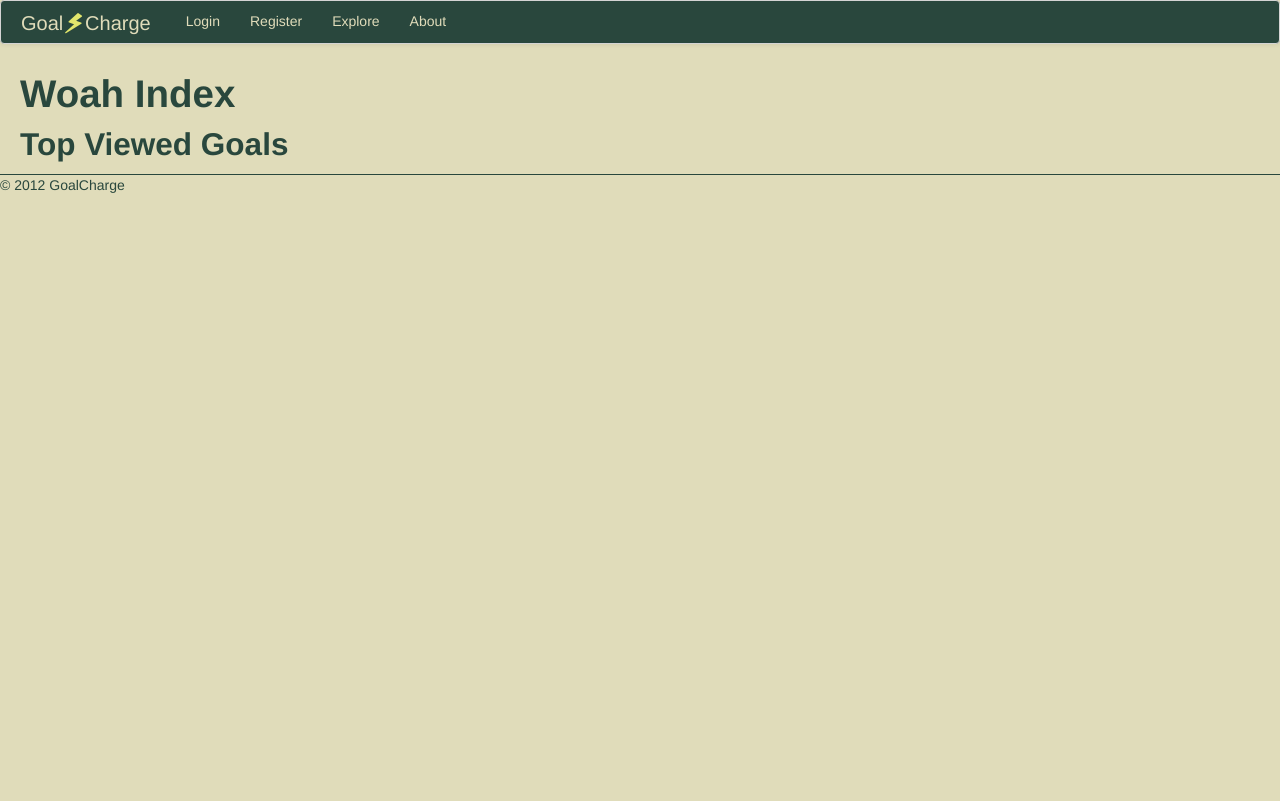
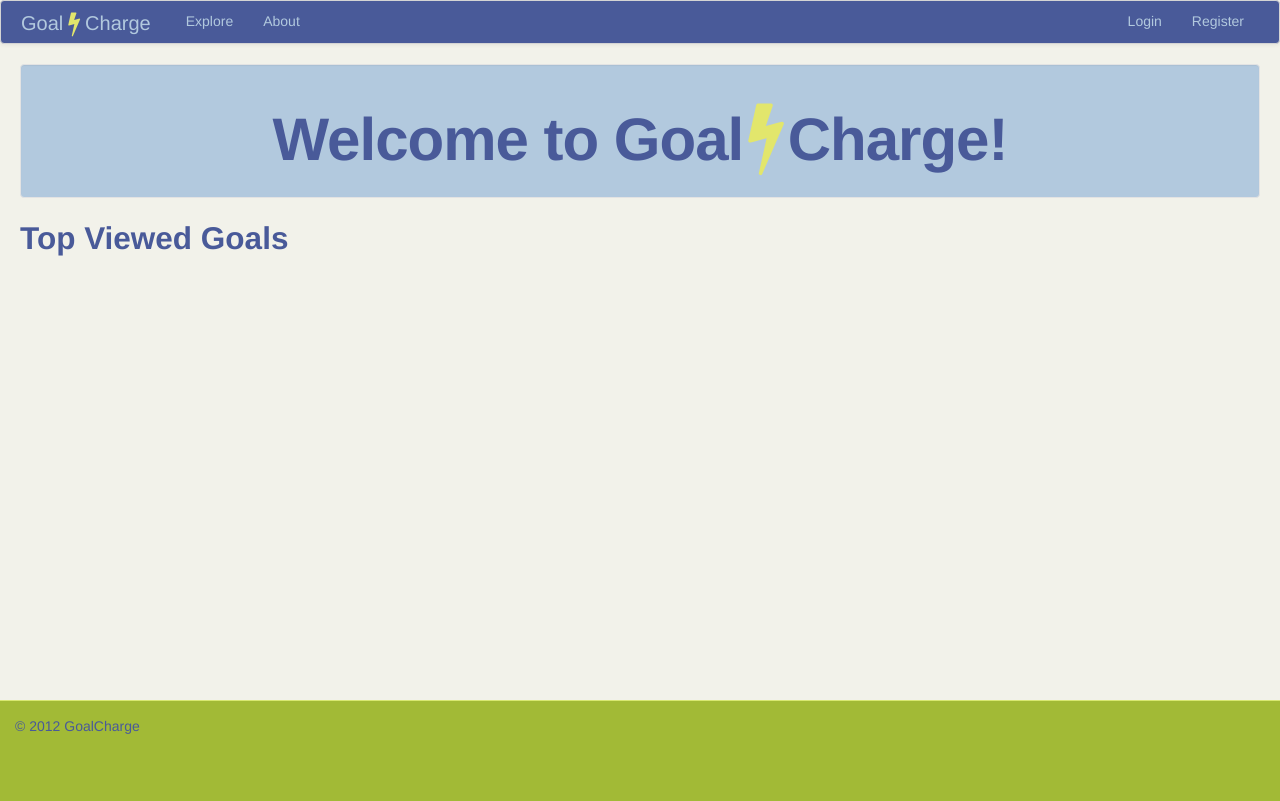
Before and after one commit to B0bby/GoalCharge, a Flask app: page / in a window 1280 px wide. Before the commit the page ends 193 px from the top, so only its background shows below. Run offline with Flask 2, Linux system fonts and the light colour scheme; data that the repository does not hold is empty.

Commit message:
Added real colors. Started playing with layout.

```diff
--- a/GoalCharge/static/css/main.css
+++ b/GoalCharge/static/css/main.css
@@ -1,35 +1,63 @@
 /* Colors
- * Dark something: #29473d
- * Dark green: #527353
- * Light green: #a9b56a
- * Tan-ish: #e0dcba
+ * Dark Blue: #495a99
+ * Light Blue: #b2c9de
+ * Off White: #f2f2ea
+ * Dark Green: #a2ba36
+ * Light Green: #d8e872
  * Pale yellow: #e2e66c
  */
+* {
+    margin: 0;
+}
+html,
 body {
-    background-color: #e0dcba;
-    color: #29473d;
+    height: 100%;
+}
+#wrap {
+    min-height: 100%;
+    height: auto !important;
+    height: 100%;
+    margin: 0 auto -100px;
+}
+body {
+    color: #495a99;
+    background-color: #f2f2ea;
 }
 a {
-    color: #527353;
+    color: #a2ba36;
 }
 #footer {
-    border-top: 1px solid #29473d;
+    border-top: 1px solid #d8e872;
+    background-color: #a2ba36;
+    color: #495a99;
+    padding: 0 15px;
+}
+#footer,
+#push {
+    height: 100px;
 }
 #navbar .navbar-inner {
-    background-color: #29473d;
+    background-color: #495a99;
     background-image: none;
-    color: #e0dcba;
+    color: #b2c9de;
 }
 #navbar a {
-    color: #e0dcba;
+    color: #b2c9de;
     text-shadow: none;
 }
 .brand .icon-bolt {
     padding: 0 5px;
-    -webkit-transform: rotate(35deg);
-    -moz-transform: rotate(35deg);
     font-size: 1.3em;
     position: relative;
     top: 2px;
     color: #e2e66c;
 }
+#footer p {
+    margin-top: 15px;
+}
+.well {
+    background-color: #b2c9de;
+}
+.hero-unit {
+    text-align: center;
+}
--- a/GoalCharge/templates/base.html
+++ b/GoalCharge/templates/base.html
@@ -30,6 +30,10 @@
             {% if current_user.is_authenticated() %}
               <li><a href="/goal/new">New Goal</a></li>
             {% endif %}
+            <li><a href="/explore">Explore</a></li>
+            <li><a href="/about">About</a></li>
+           </ul>
+           <ul class="nav pull-right">
              {% if current_user.is_authenticated() %}
                <li><a href="/user/{{ current_user.get_id() }}">Profile</a></li>
                <li><a href="/logout">Logout</a></li>
@@ -37,27 +41,22 @@
                <li><a href="/login">Login</a></li>
                <li><a href="/register">Register</a></li>
              {% endif %}
-            <li><a href="/explore">Explore</a></li>
-            <li><a href="/about">About</a></li>
            </ul>
         </div>
       </div>
 
       <div id="container" class="container-fluid">
         <div class="row-fluid">
-          {#<div class="span-2">
-            asdf
-          </div>#}
-          <div class="span10">
+          <div class="span12">
             {% block content %}
             {% endblock %}
           </div>
         </div>
       </div>
-
+      <div id="push"></div>
+    </div>
     <div id="footer">
       <p>&copy; 2012 GoalCharge</p>
     </div>
-    </div>
   </body>
 </html>
--- a/GoalCharge/templates/goal/new.html
+++ b/GoalCharge/templates/goal/new.html
@@ -9,7 +9,7 @@
         {{ render_field(form.title) }}
         {{ render_field(form.description) }}
       </dl>
-      <input type="submit" value="Create Goal" />
+      <input class="btn" type="submit" value="Create Goal" />
     </form>
   {% elif new_status == "fail" %}
     <p>There was an error adding your goal.</p>
--- a/GoalCharge/templates/index.html
+++ b/GoalCharge/templates/index.html
@@ -1,7 +1,9 @@
 {% extends "base.html" %}
 
 {% block content %}
-  <h1>Woah Index</h1>
+<div class="hero-unit well">
+    <h1>Welcome to <span class="brand">Goal<i class="icon-bolt"></i>Charge</span>!</h1>
+</div>
   <h2>Top Viewed Goals</h2>
   <ul>
   {% for goal in goals_most_views %}
```
Lines whose indentation alone changed are shown as unchanged.
